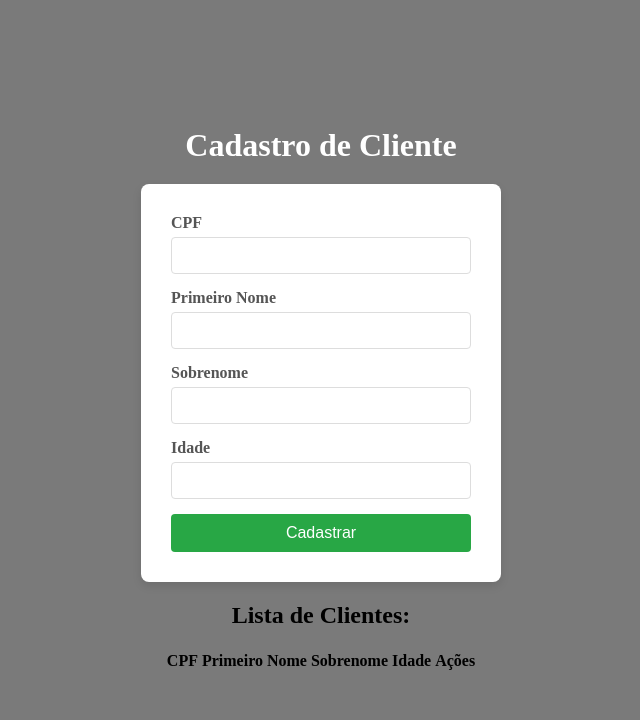
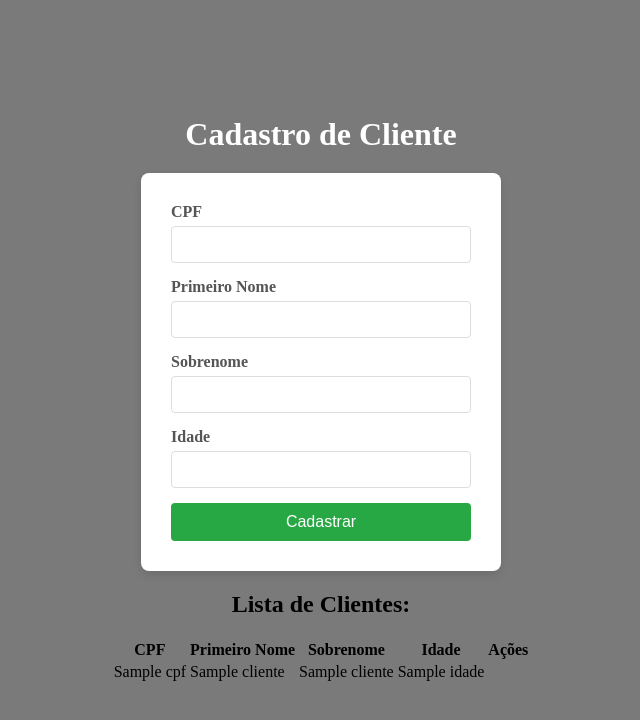
Before and after one commit to pires14/Integra-o-BancoDeDados, a Flask app: template templates/index.html in a window 1280 px wide. Shown: the top 720 px of the page, without its empty margins (319-959 px from the left). Run offline with Flask 3, Linux system fonts and the light colour scheme; the template is opened without the code that fills it: most values are stand-ins (such as "Sample title", 1, 10 or a date in 2020); lists and menus that the app fills with data are empty.

Commit message:
Add files via upload

```diff
--- a/templates/index.html
+++ b/templates/index.html
@@ -35,6 +35,19 @@
                 <th> Ações</th>
             </tr>
         </thead>
+        <tbody>
+            <tr>
+            <!--Jinja para o Python alterar o html-->
+            {% for cliente in clientes %}
+                <td>{{cliente.CPF}}</td>
+                <td>{{cliente.PRIMEIRO_NOME}}</td>
+                <td>{{cliente.SOBRENOME}}</td>
+                <td>{{cliente.IDADE}}</td>
+            {% endfor %}
+            <!--Cliente: aquele inserido-->
+            <!--Clientes : tabela de clintes-->
+            </tr>
+        </tbody>
     </table>
 </body>
 </html>
```
